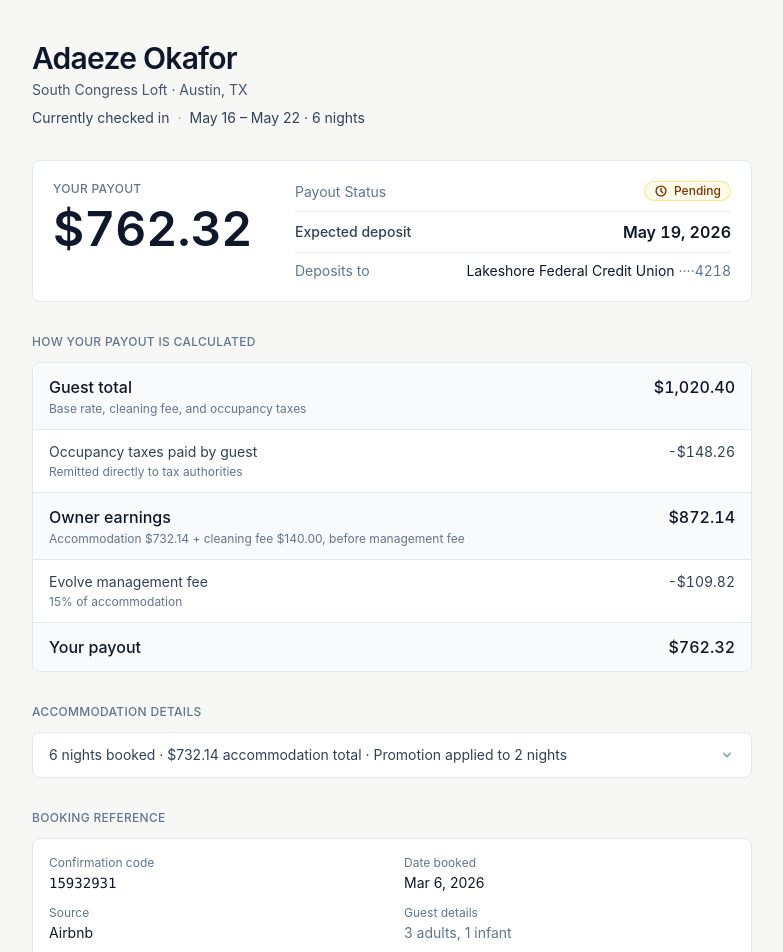
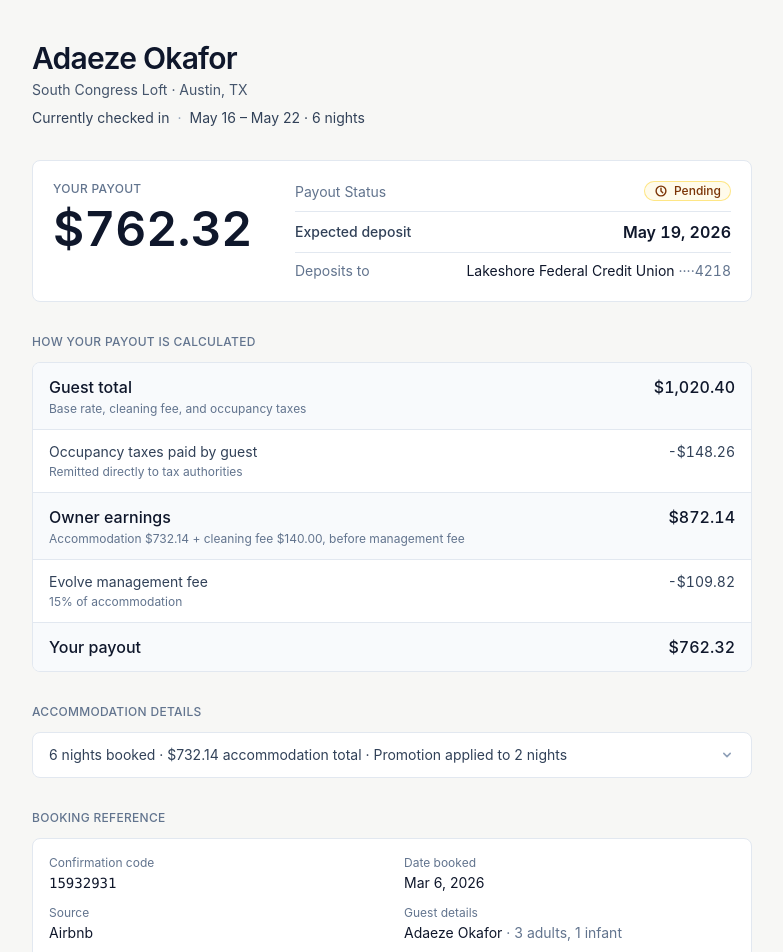
Before and after one commit to celestelayne/evolve-take-home, a React (Vite) app: page /answer in a window 1280 px wide. Shown: the top 952 px of the page, without its empty margins (248-1031 px from the left). Built offline with nearby package versions, Linux system fonts and the light colour scheme.

Commit message:
chore: update guest details and minor change to promotion breakdown

```diff
--- a/src/features/booking-detail/components/BookingReference.tsx
+++ b/src/features/booking-detail/components/BookingReference.tsx
@@ -47,7 +47,8 @@ export function BookingReference({
           <div>
             <dt className="text-xs text-slate-500">Guest details</dt>
             <dd className="mt-0.5 text-slate-900">
-              {party && <span className="text-slate-500">{party}</span>}
+              {guest.name}
+              {party && <span className="text-slate-500"> · {party}</span>}
             </dd>
           </div>
         )}
--- a/src/features/booking-detail/components/NightlyRates.tsx
+++ b/src/features/booking-detail/components/NightlyRates.tsx
@@ -58,11 +58,17 @@ function PromotionDetail({ promo }: { promo: NightlyRatesPromotion }) {
       {expanded && (
         <div className="mt-3 space-y-2 text-sm">
           <table className="min-w-full tabular-nums">
+            <thead className="sr-only">
+              <tr>
+                <th scope="col">Night and listed rate</th>
+                <th scope="col">Reduction</th>
+              </tr>
+            </thead>
             <tbody>
               {promo.nights.map((night) => (
                 <tr key={night.date}>
                   <td className="py-1 text-slate-700">
-                    {formatDate(night.date)} · {Math.abs(night.percent)}% × {formatMoney(night.baseRate)}
+                    {formatDate(night.date)} · {Math.abs(night.percent)}% off {formatMoney(night.baseRate)}
                   </td>
                   <td className="py-1 text-right text-slate-700">
                     {formatMoney(night.amount)}
```
